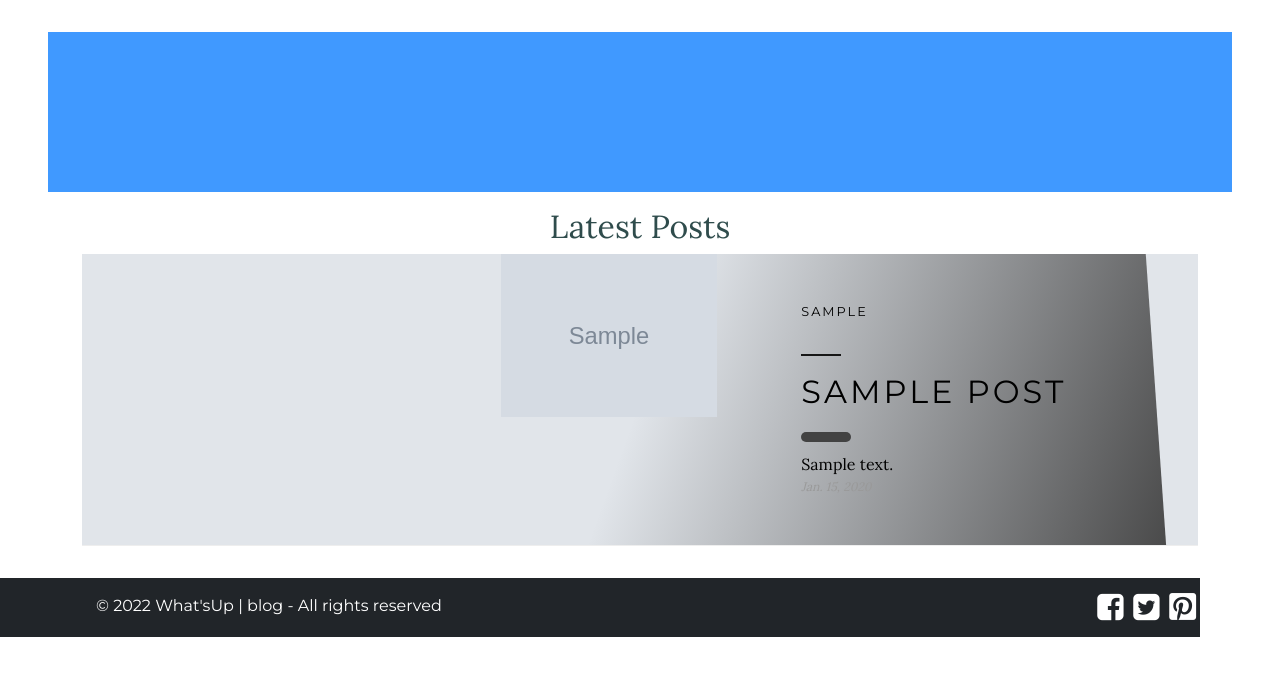
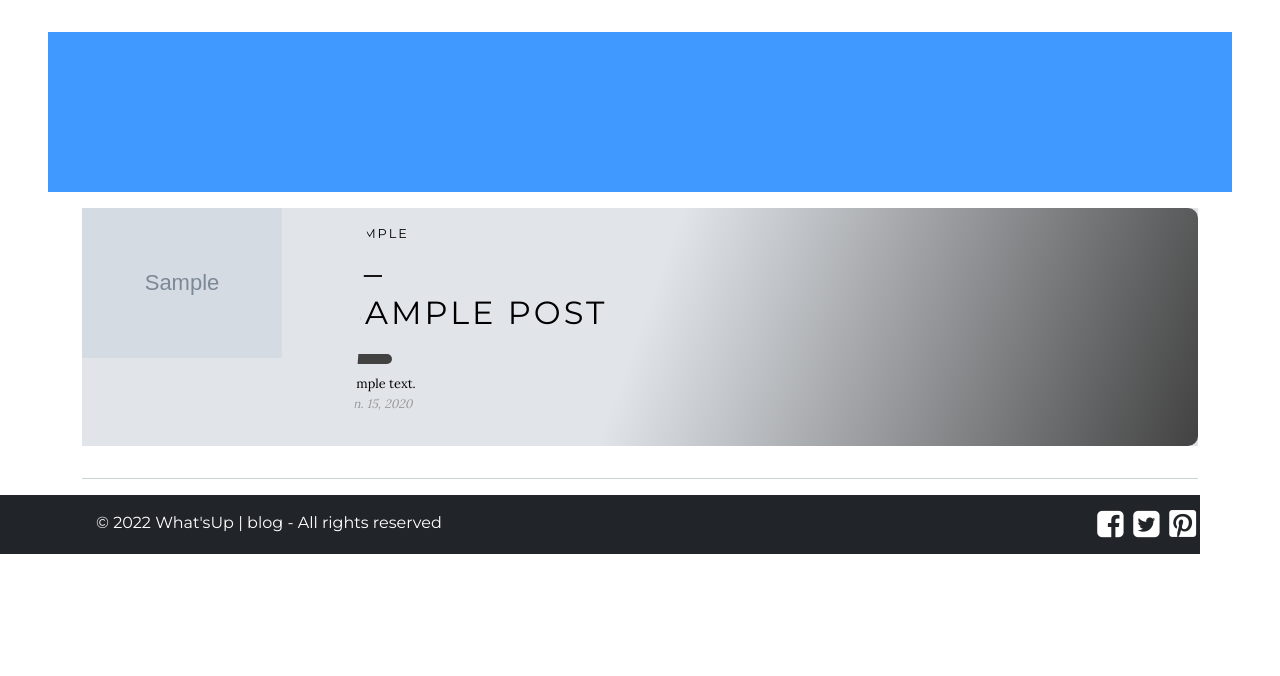
Before and after one commit to Code-Institute-Submissions/biareiam-travellifestyleblog_JulyResub, a Django app: page / in a window 1280 px wide. Shown: the part 72-748 px from the top of the page. Run offline with Django 3.2, Linux system fonts and the light colour scheme; tables that the repository leaves empty hold one stand-in row (values such as "Sample post"); grey boxes marked "Sample" are stand-in pictures; some libraries are stand-ins or nearby versions.

Commit message:
adjusting the home page style

```diff
--- a/static/css/style.css
+++ b/static/css/style.css
@@ -164,7 +164,6 @@ body {
 }
 
 .page-link {
-    border-bottom: 1px solid #e5e5e5;
     border-right: none;
     border-top: none;
     border-left: none;
@@ -176,6 +175,7 @@ body {
     font-weight: 700;
     font-size: 0.8rem;
 
+
 }
 
 .categories {
@@ -204,6 +204,11 @@ body {
     background-color: #BFACB2;
 }
 
+.card-title {
+    margin-bottom: 2rem;
+    font-family: "Montserrat", sans-serif;
+}
+
 
 
 @media(max-width:430px) {
@@ -384,7 +389,6 @@ body {
     padding-left: 8rem;
     padding-right: 8rem;
     padding-top: 0;
-    background-color: #eaeaf0;
     padding-bottom: 1rem;
     margin-top: -0.3rem;
 }
@@ -396,11 +400,6 @@ body {
     color: #212529;
 }
 
-.line-space {
-    padding-left: 1rem;
-    padding-right: 1rem;
-}
-
 .blog-post-des {
     text-align: justify;
 }
@@ -417,6 +416,7 @@ body {
 
 .post-title {
     text-align: center;
+    font-family: "Montserrat", sans-serif;
 }
 
 .blog-post-title h2,
@@ -574,6 +574,12 @@ body {
     margin-top: 1rem;
     font-size: 1.7rem;
     color: white;
+}
+
+
+.card-body {
+    height: 650px;
+    border: none;
 }
 
 .card-body-categories-items {
@@ -697,10 +703,7 @@ body {
     color: white;
 }
 
-.line-cat {
-    border-bottom: 1.3px solid white;
-    margin-top: -1rem;
-}
+
 
 .cat {
     padding-bottom: 7rem;
@@ -1979,7 +1982,7 @@ body {
 
 /**************************************************/
 .postcard__title {
-    font-size: 24px;
+    font-size: 1.2rem;
     letter-spacing: 3px;
     text-transform: uppercase;
     font-weight: 500;
@@ -1993,6 +1996,9 @@ body {
     color: #000;
 }
 
+.postcard__subtitle {
+    margin-bottom: 1rem;
+}
 
 .list-title-divider {
     border-top: 2px solid;
@@ -2035,7 +2041,7 @@ a:hover {
     overflow: hidden;
     position: relative;
     color: #000000;
-    border-bottom: 1px solid #eee;
+
 
     &.light {
         background-color: #e1e5ea;
@@ -2090,6 +2096,7 @@ a:hover {
         text-overflow: ellipsis;
         text-align: justify;
         height: 100%;
+        font-size: 0.8rem;
 
     }
 
@@ -2152,10 +2159,6 @@ a:hover {
             transition: transform 0.3s ease;
         }
 
-        .postcard__text {
-            padding: 3rem;
-            width: 100%;
-        }
 
         .media.postcard__text:before {
             content: "";
@@ -2192,10 +2195,6 @@ a:hover {
 }
 
 @media screen and (min-width: 1024px) {
-    .postcard__text {
-        padding: 1rem;
-
-    }
 
     .postcard__text:before {
         content: "";
--- a/templates/home.html
+++ b/templates/home.html
@@ -8,13 +8,13 @@
         </div>
     </div>
     <div class="container">
-        <h2 class="card-title text-center">Latest Posts</h2>
         {% for post in object_list %}
         <article class="postcard light blue list-item">
             <div class="row">
                 <div class="col-md-4">
                     <a class="postcard__img_link" href="{% url 'article-detail' post.pk  %}">
-                        <img class="postcard__img img-fluid" src="{{ post.image.url }}" alt="Image Title" />
+                        <img class="postcard__img img-fluid" src="{{ post.image.url }}" alt="Image Title" width="520"
+                            height="400" />
                     </a>
                 </div>
                 <div class="col-md-8">
@@ -33,7 +33,10 @@
                         </div>
                     </div>
                 </div>
+            </div>
+
         </article>
+        <hr>
         {% endfor %}
     </div>
 </section>
```
Also changed, not shown: templates/category.html (+3 -15 lines), templates/my_posts.html (+6 -18 lines).
